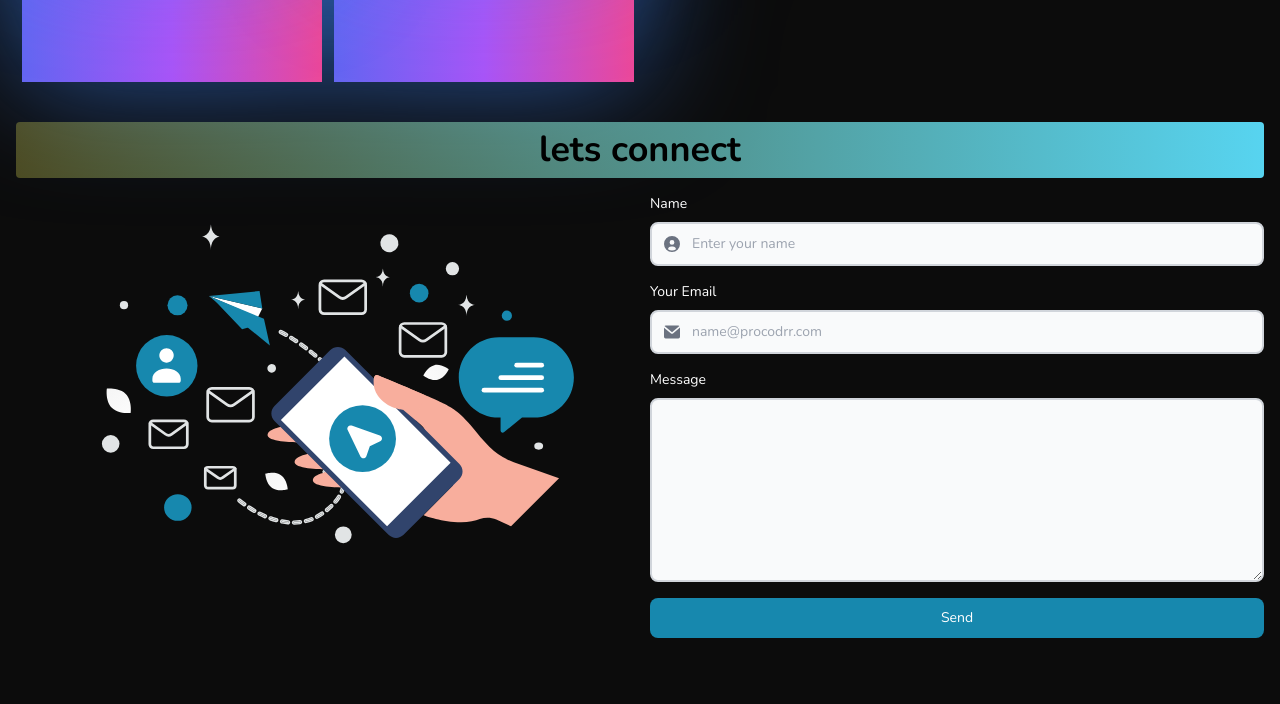
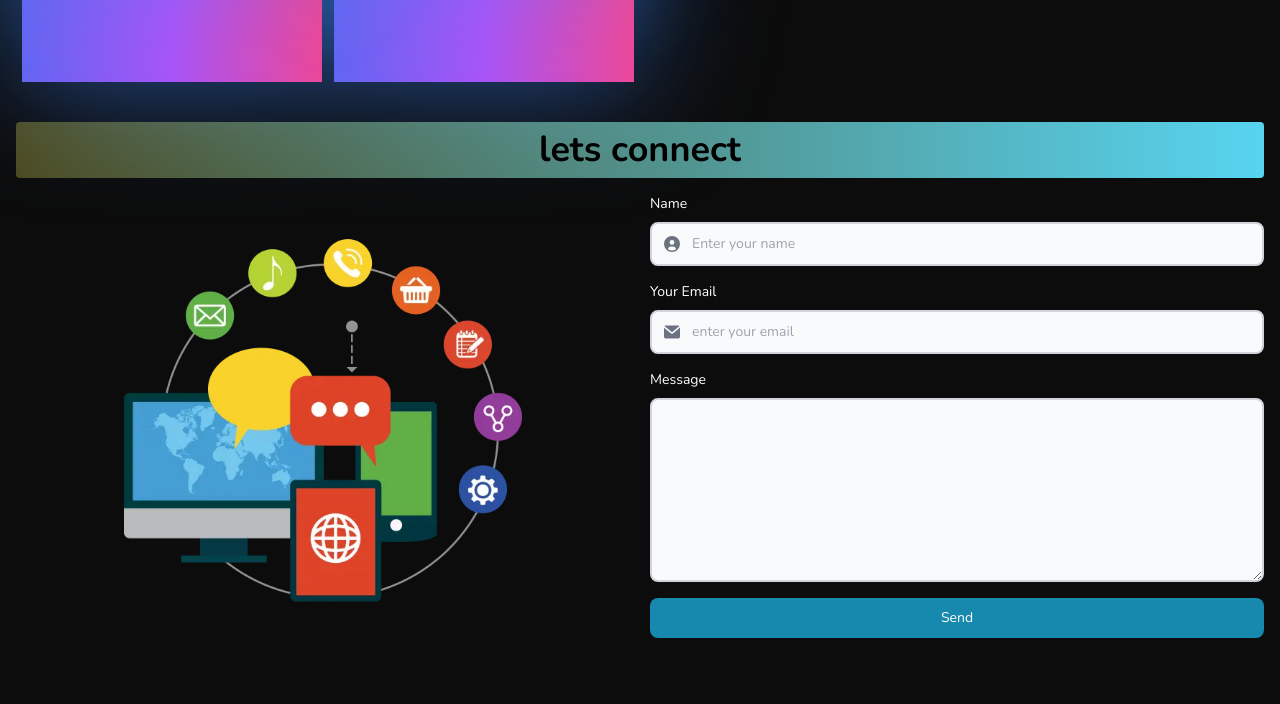
Before and after one commit to Akbar758742/myportfolio, a website: page index.html in a window 1280 px wide. Shown: the part 1574-2278 px from the top of the page. Drawn offline with nearby package versions, Linux system fonts and the light colour scheme; animation ran at ten frames a second; a script that the page names is missing.

Commit message:
contact update

```diff
--- a/index.html
+++ b/index.html
@@ -549,8 +549,8 @@
       </div>
 
       <div class="flex md:flex-row flex-col gap-5">
-        <div class="w-full">
-          <img src="/assets/images/contact-me.svg" alt="" />
+        <div class="w-full items-center justify-center flex">
+          <img class="w-3/4" src="/assets/images/pngwing.webp" alt="" />
         </div>
 
         <div class="w-full">
@@ -609,7 +609,7 @@
                 id="email"
                 name="email"
                 class="bg-gray-50 border-2 outline-none border-gray-300 text-gray-900 text-sm rounded-lg focus:ring-[#1788ae] focus:border-[#1788ae] block w-full ps-10 p-2.5 dark:bg-gray-700 dark:border-gray-600 dark:placeholder-gray-400 dark:text-white"
-                placeholder="name@procodrr.com"
+                placeholder="enter your email"
               />
             </div>
             <label
```
Also changed, not shown: assets/images/pngwing.webp (added).
